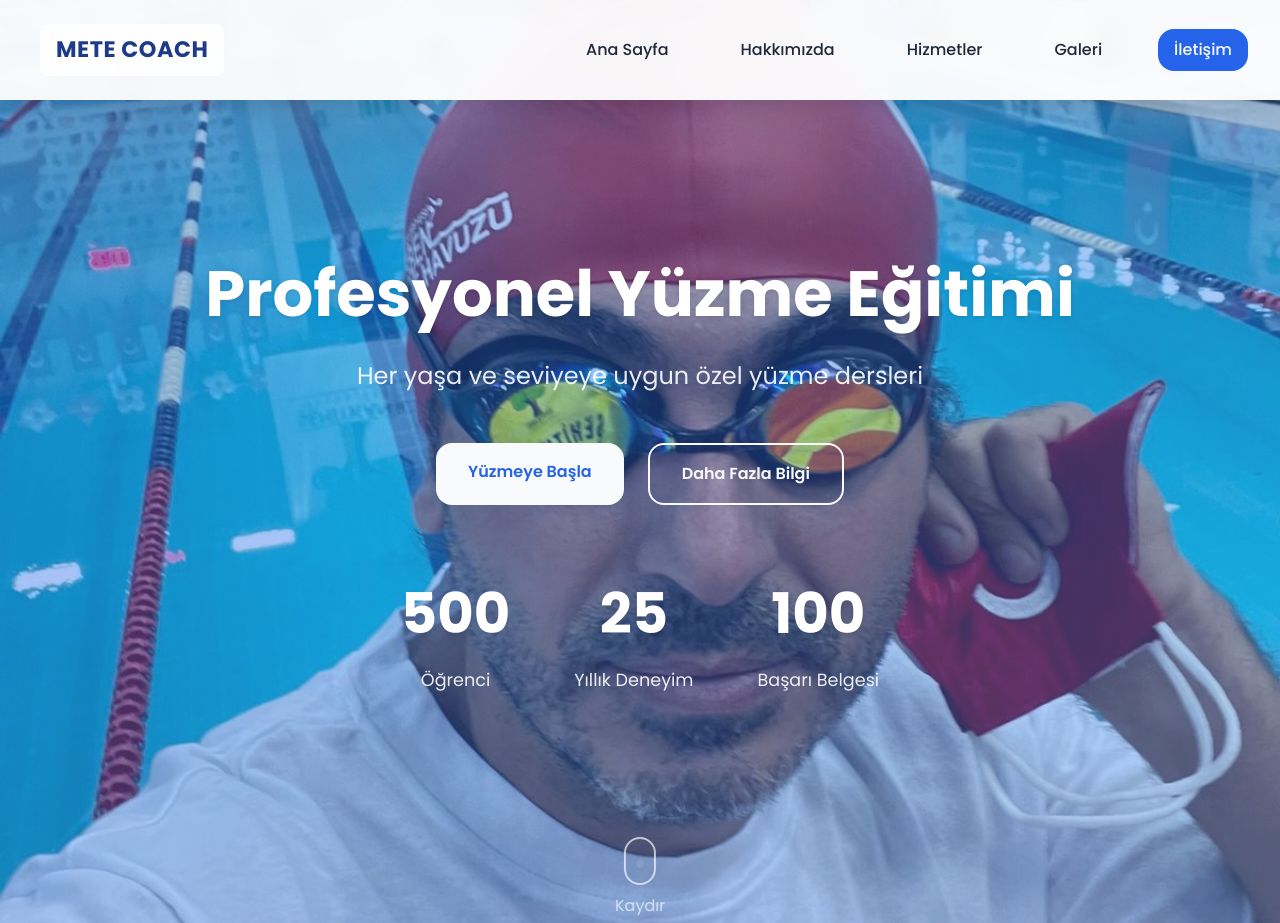
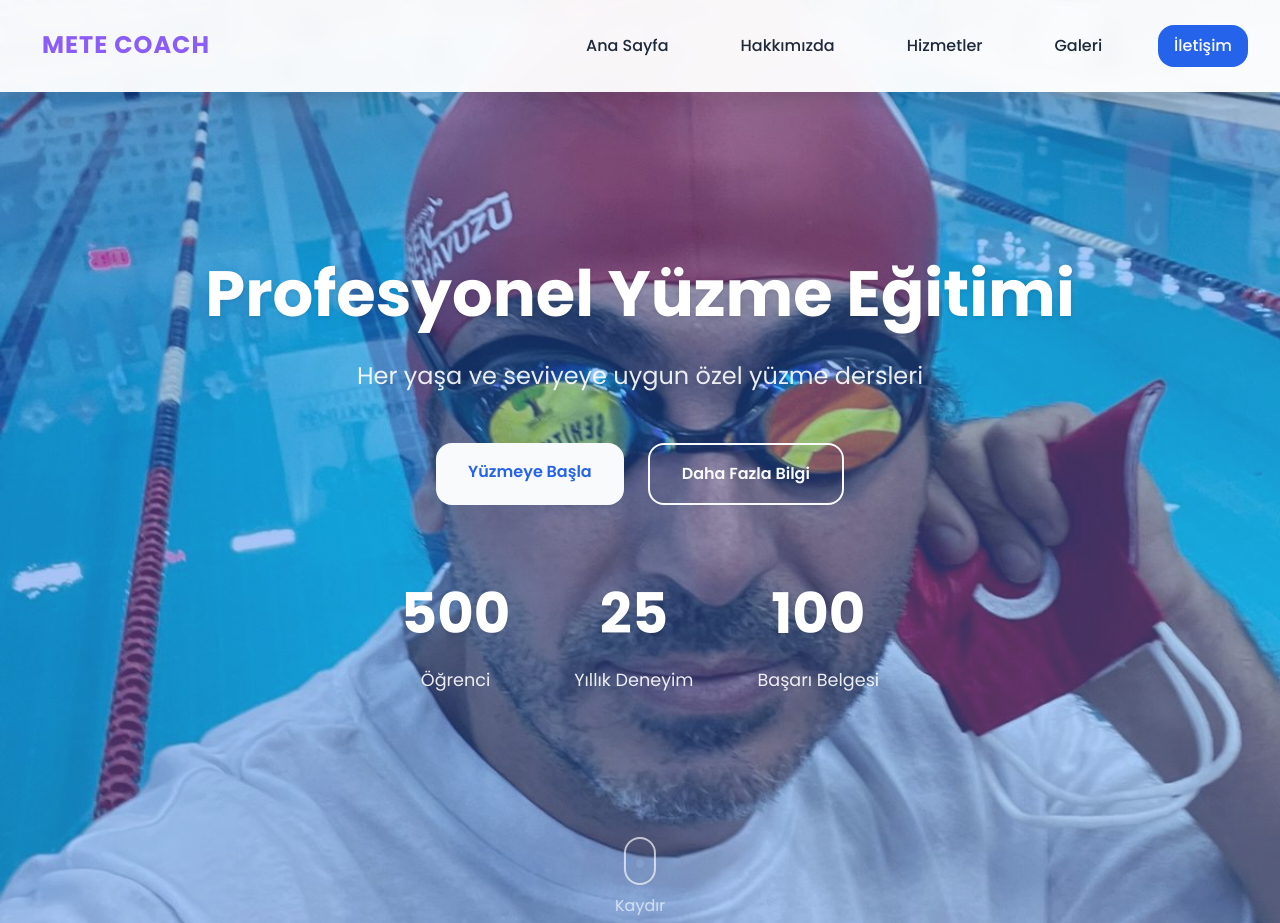
Before and after one commit to Saltukxx/metecoach, a plain HTML site: page index.html in a window 1280 px wide. Shown: the top 923 px of the page. Drawn offline with Linux system fonts and the light colour scheme.

Commit message:
text adjusted

```diff
--- a/styles.css
+++ b/styles.css
@@ -1324,38 +1324,48 @@ features-grid {
     display: flex;
     align-items: center;
     text-decoration: none;
-    gap: 0.5rem;
-    padding: 0.5rem;
+    padding: 10px;
 }
 
 .logo-text {
-    font-size: 1.4rem;
+    font-family: 'Poppins', sans-serif;
+    font-size: 24px;
     font-weight: 700;
-    color: #1e3a8a;  /* Dark blue */
-    background: rgba(255, 255, 255, 0.9);  /* Semi-transparent white background */
-    padding: 0.5rem 1rem;
-    border-radius: 8px;
-    text-transform: uppercase;
-    letter-spacing: 0.5px;
-    transition: all 0.3s ease;
+    color: #8B5CF6;  /* Purple color */
+    letter-spacing: 1px;
+    position: relative;
+    padding-bottom: 2px;
 }
 
-/* When scrolled down */
+/* Underline effect */
+.logo-text::after {
+    content: '';
+    position: absolute;
+    bottom: 0;
+    left: 0;
+    width: 100%;
+    height: 2px;
+    background-color: #8B5CF6;
+    transform: scaleX(0);
+    transition: transform 0.3s ease;
+}
+
+.logo:hover .logo-text::after {
+    transform: scaleX(1);
+}
+
+/* When navbar is scrolled */
 .scrolled .logo-text {
     color: #ffffff;
-    background: rgba(37, 99, 235, 0.9);  /* Semi-transparent blue */
 }
 
-/* Hover effect */
-.logo:hover .logo-text {
-    transform: translateY(-2px);
-    box-shadow: 0 4px 12px rgba(0, 0, 0, 0.1);
+.scrolled .logo-text::after {
+    background-color: #ffffff;
 }
 
-/* Mobile responsiveness */
+/* Responsive adjustments */
 @media (max-width: 768px) {
     .logo-text {
-        font-size: 1.2rem;
-        padding: 0.4rem 0.8rem;
+        font-size: 20px;
     }
 }
```
